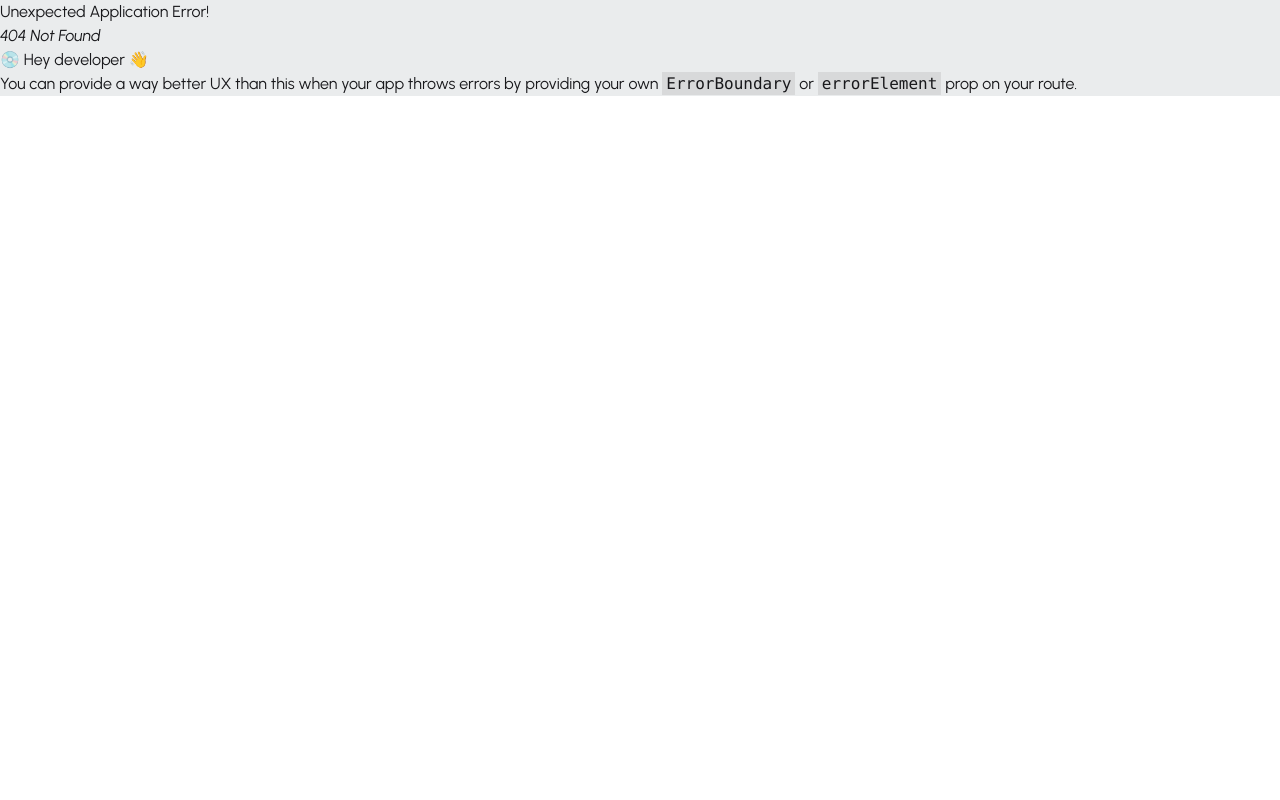
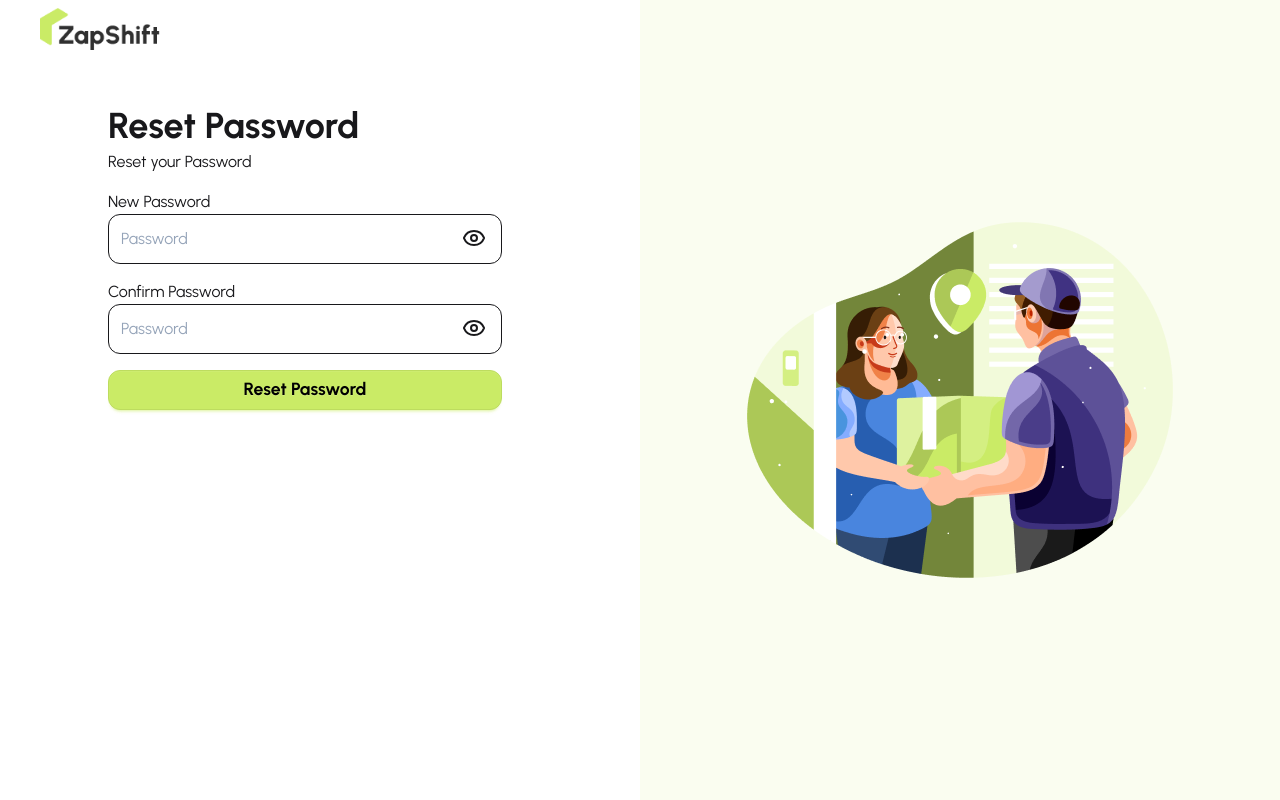
Before and after one commit to hossain-shifat/Zap-Shift, a React (Vite) app: page /reset-password in a window 1280 px wide. Before the commit this address had no page. Built offline with nearby package versions, Linux system fonts and the light colour scheme.

Commit message:
Add forget passowrd, reset password page

```diff
--- a/src/Routes/Route.jsx
+++ b/src/Routes/Route.jsx
@@ -7,6 +7,7 @@ import AuthLayout from "../layout/Auth/AuthLayout";
 import Login from "../pages/Auth/Login/Login";
 import Register from "../pages/Auth/Register/Register";
 import ForgetPassword from "../pages/Auth/ForgetPassword/ForgetPassword";
+import ResetPassword from "../pages/Auth/ResetPassword/ResetPassword";
 
 
 export const router = createBrowserRouter([
@@ -45,7 +46,10 @@ export const router = createBrowserRouter([
             {
                 path: "/forget-password",
                 Component: ForgetPassword
-
+            },
+            {
+                path: "/reset-password",
+                Component: ResetPassword
             },
         ]
     }
--- a/src/components/Logo/Logo.jsx
+++ b/src/components/Logo/Logo.jsx
@@ -5,8 +5,7 @@ import { Link } from 'react-router'
 const Logo = () => {
   return (
     <Link to='/' className="flex justify-center items-center">
-      <img src={assets.logo} className="h-7 md:h-10" alt="" />
-      <h1 className="font-bold text-lg md:text-3xl pt-3 md:pt-5 -ml-2">ZapShift</h1>
+      <img src={assets.logo} className="w-25 md:w-30" alt="" />
     </Link>
   )
 }
--- a/src/pages/Auth/Register/Register.jsx
+++ b/src/pages/Auth/Register/Register.jsx
@@ -10,7 +10,7 @@ const Register = () => {
             <div class="w-full max-w-[450px] p-7 rounded-2xl">
                 <form>
                     <div className="space-y-1">
-                        <h1 className="font-bold text-4xl">Welcome Back</h1>
+                        <h1 className="font-bold text-4xl">Create an Account</h1>
                         <p className="">Register with ZapShift</p>
                     </div>
                     <div className="my-4">
@@ -24,7 +24,7 @@ const Register = () => {
                     </div>
                     <div className="my-4">
                         <label className="text-lg">Name</label>
-                        <input type="email" placeholder='Name' name='text' className="w-full p-3 bg-base-100 rounded-xl border focus-within:outline outline-[#94A3B8] placeholder:text-[#94A3B8] text-base-content text-md" />
+                        <input type="text" placeholder='Name' name='name' className="w-full p-3 bg-base-100 rounded-xl border focus-within:outline outline-[#94A3B8] placeholder:text-[#94A3B8] text-base-content text-md" />
                     </div>
                     <div className="my-4">
                         <label className="text-lg">Email</label>
--- /dev/null
+++ b/src/pages/Auth/ResetPassword/ResetPassword.jsx
@@ -0,0 +1,39 @@
+import { Eye, EyeClosed } from 'lucide-react'
+import React, { useState } from 'react'
+import { Link } from 'react-router'
+
+const ResetPassword = () => {
+    const [showNewPassword, setShowNewPassword] = useState(false)
+    const [showConfirmPassword, setShowConfirmPassword] = useState(false)
+    return (
+        <div className="max-w-full mx-auto md:mx-15">
+            <div class="w-full max-w-[450px] p-7 rounded-2xl">
+                <form>
+                    <div className="space-y-1">
+                        <h1 className="font-bold text-4xl">Reset Password</h1>
+                        <p className="">Reset your Password</p>
+                    </div>
+                    <div className="my-4">
+                        <label>New Password</label>
+                        <div className="relative">
+                            <input type={showNewPassword ? 'text' : 'password'} placeholder='Password' name='password' className="w-full p-3 bg-base-100 rounded-xl border focus-within:outline outline-[#94A3B8] placeholder:text-[#94A3B8] text-base-content text-md" />
+                            <span onClick={() => setShowNewPassword(!showNewPassword)} className="absolute right-4 top-3 cursor-pointer">{showNewPassword ? <EyeClosed /> : <Eye />}</span>
+                        </div>
+                    </div>
+                    <div className="my-4">
+                        <label>Confirm Password</label>
+                        <div className="relative">
+                            <input type={showConfirmPassword ? 'text' : 'password'} placeholder='Password' name='password' className="w-full p-3 bg-base-100 rounded-xl border focus-within:outline outline-[#94A3B8] placeholder:text-[#94A3B8] text-base-content text-md" />
+                            <span onClick={() => setShowConfirmPassword(!showConfirmPassword)} className="absolute right-4 top-3 cursor-pointer">{showConfirmPassword ? <EyeClosed /> : <Eye />}</span>
+                        </div>
+                    </div>
+                    <div className="w-full my-4">
+                        <button className="btn btn-primary w-full text-black font-bold text-[1.1rem] rounded-xl">Reset Password</button>
+                    </div>
+                </form>
+            </div>
+        </div>
+    )
+}
+
+export default ResetPassword
```
Also changed, not shown: src/assets/logo.png.
